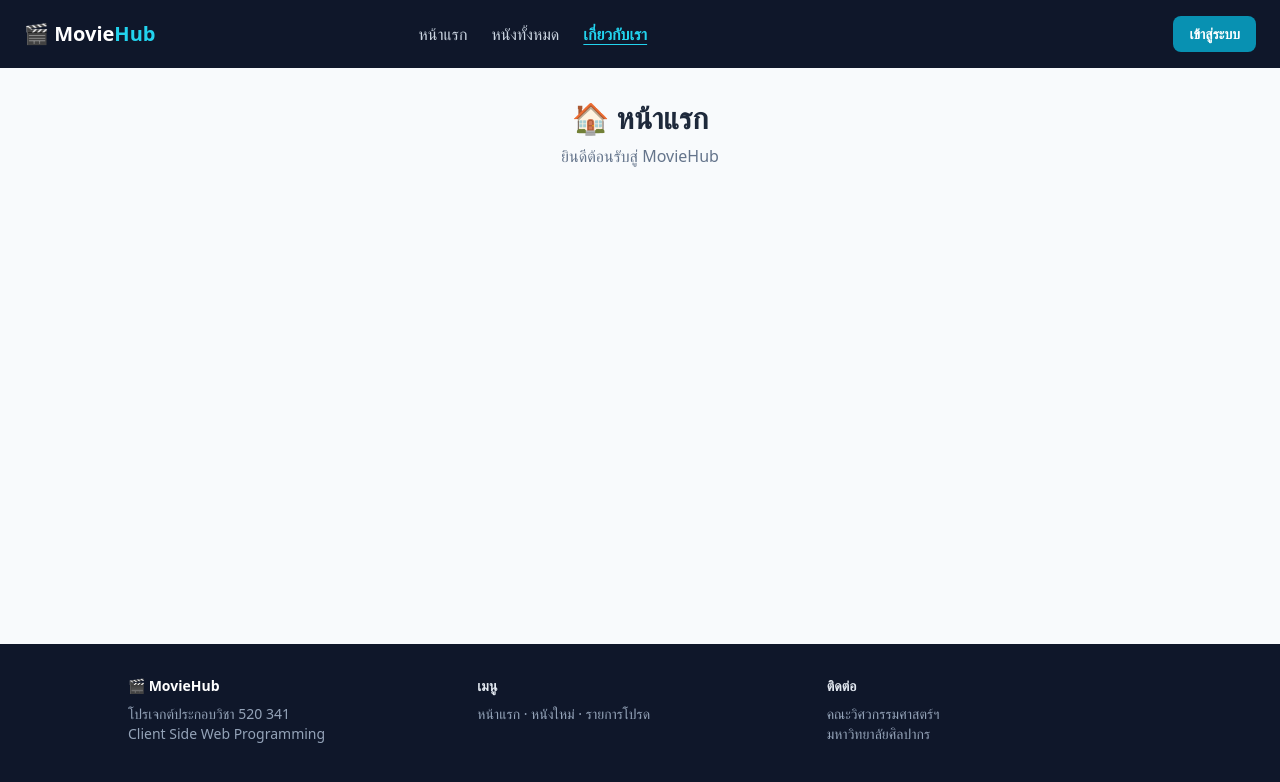
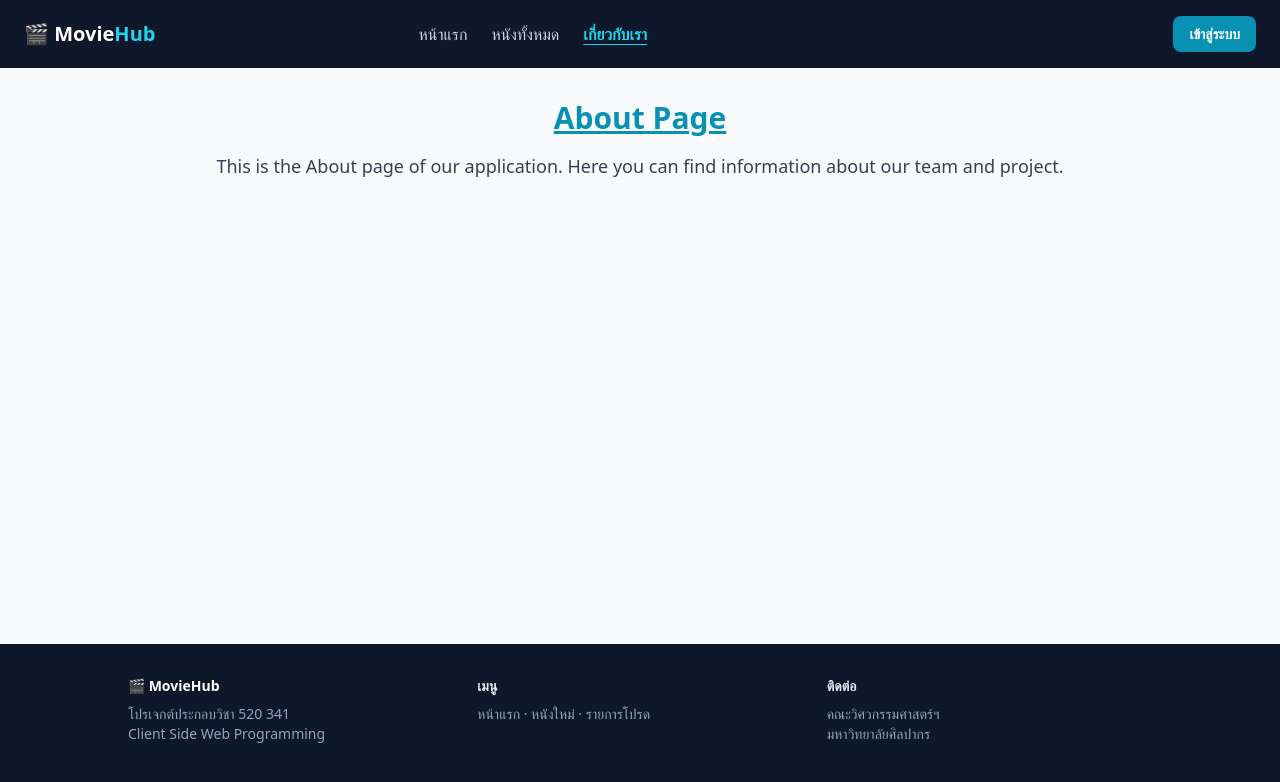
Before and after one commit to 670710322-Thanyathorn/feapp-670710322, a React (Create React App) app in the folder my-app/: page /about in a window 1280 px wide. Shown: the top 782 px of the page. Built offline with nearby package versions, Linux system fonts and the light colour scheme.

Commit message:
ready to deploy

```diff
--- a/my-app/src/pages/About.jsx
+++ b/my-app/src/pages/About.jsx
@@ -1,8 +1,12 @@
 function About() {
   return (
     <div className="p-8 text-center">
-      <h1 className="text-3xl font-bold text-slate-800">🏠 หน้าแรก</h1>
-      <p className="mt-2 text-slate-500">ยินดีต้อนรับสู่ MovieHub</p>
+      <h1 className="text-3xl font-bold text-cyan-600 underline">
+        About Page
+      </h1>
+      <p className="mt-4 text-lg text-gray-700">
+        This is the About page of our application. Here you can find information about our team and project.
+      </p>
     </div>
   );
 }
```
